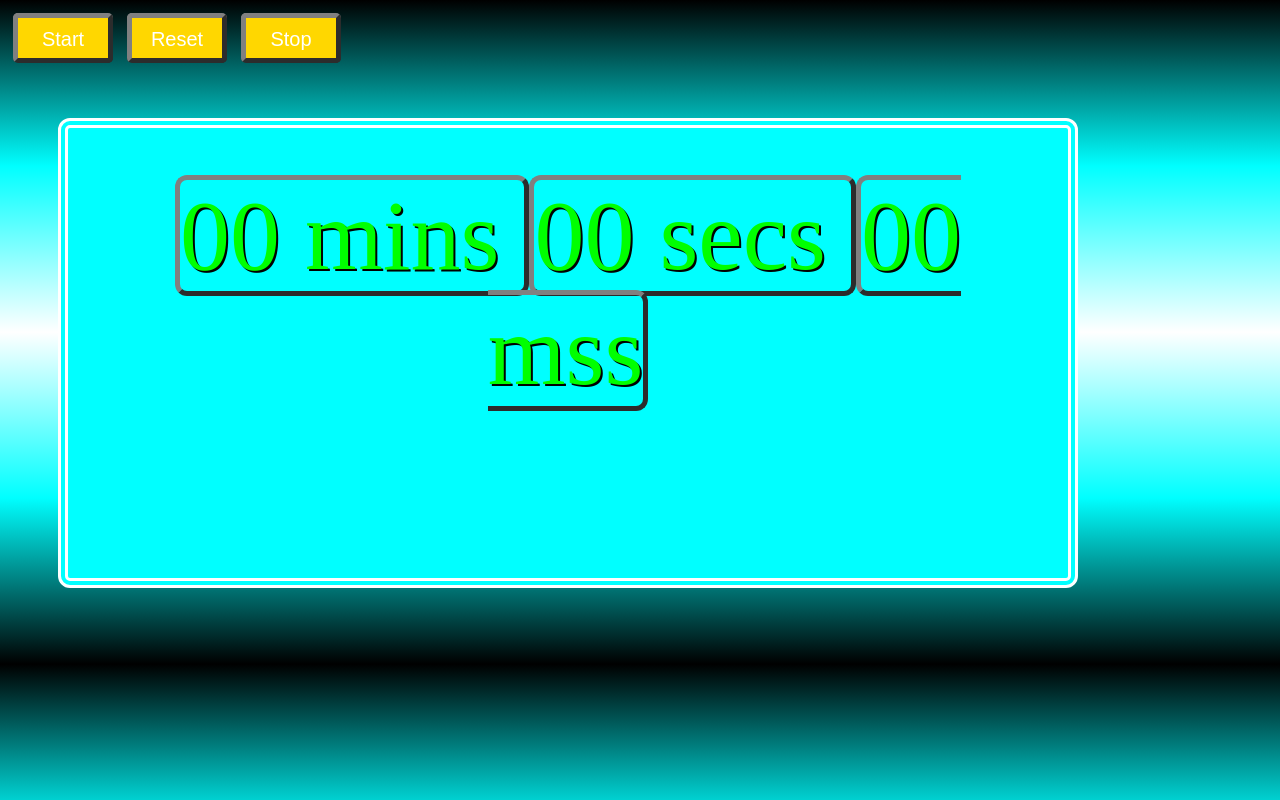
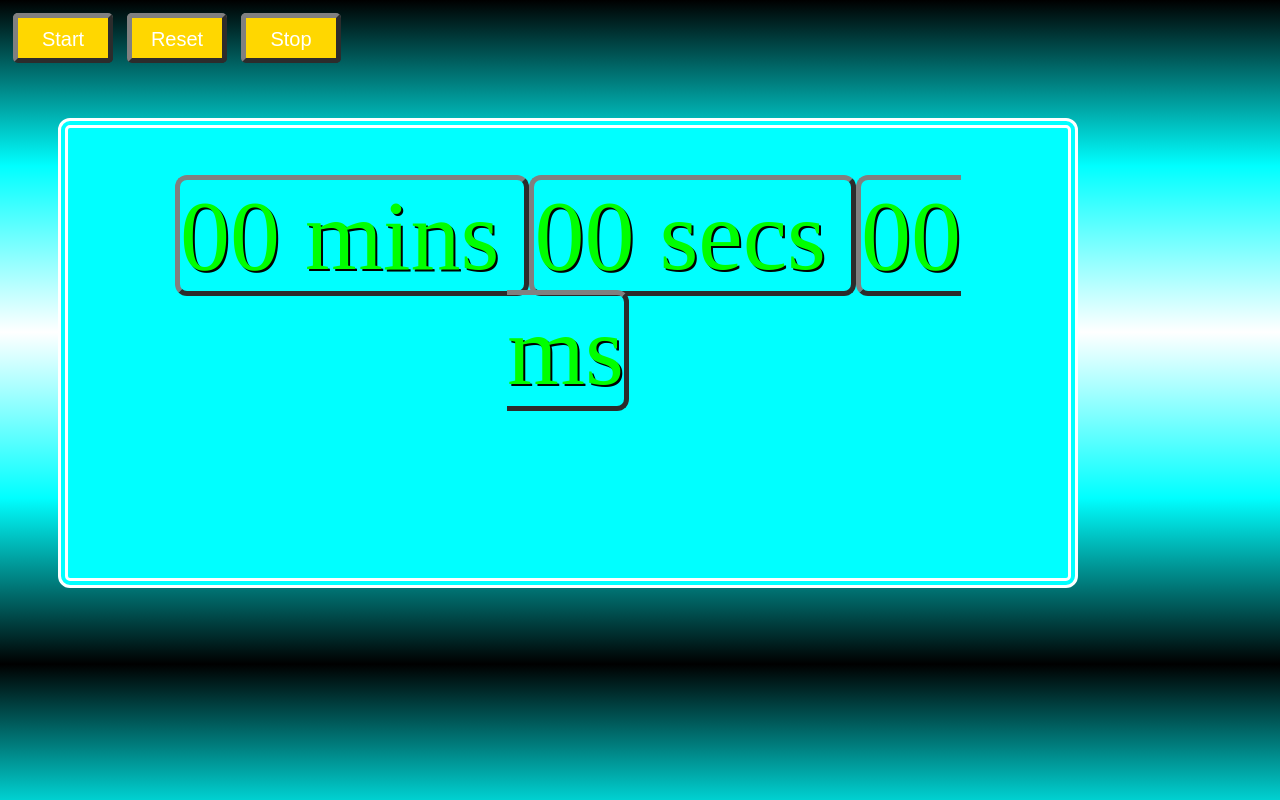
Before and after one commit to walterlow52/Stopwatch, a plain HTML site: page index.html in a window 1280 px wide. Drawn offline with Linux system fonts and the light colour scheme.

Commit message:
Update index.html

```diff
--- a/index.html
+++ b/index.html
@@ -14,7 +14,7 @@
     <div class = "stopwatch">
       <span id = "mins"> 00 mins </span>
       <span id = "secs"> 00 secs </span>
-      <span id = "millisecs"> 00 mss </span>
+      <span id = "millisecs"> 00 ms </span>
     </div> <br>
   </body>
 </html>
```
